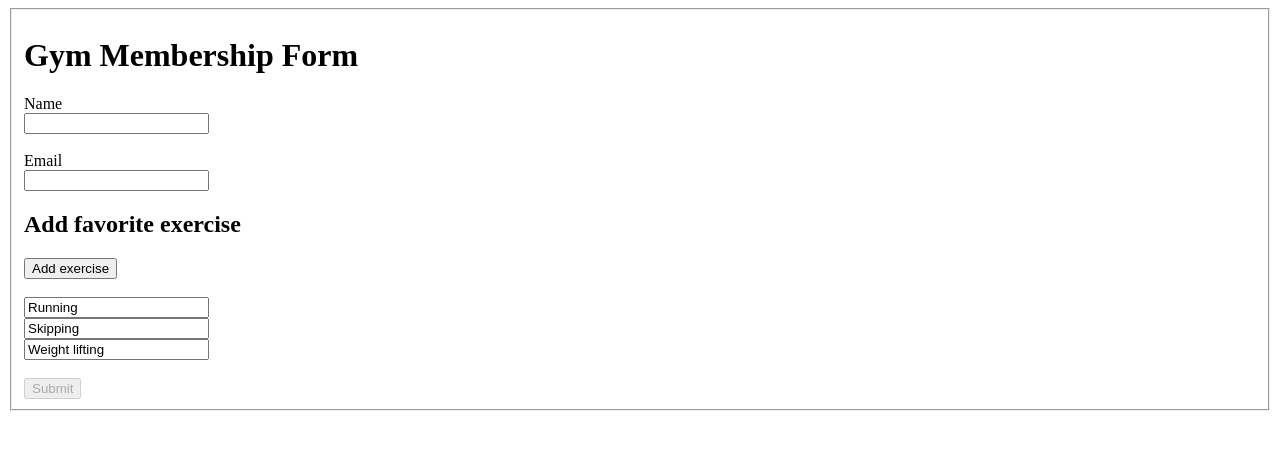
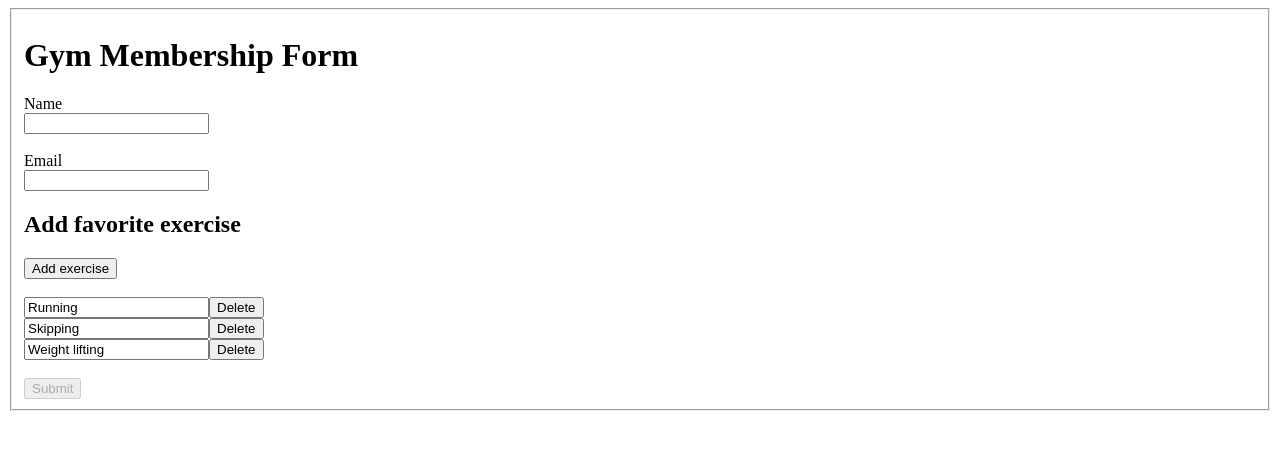
Before and after one commit to SanyiToth/gym-membership-form, an Angular app: page / in a window 1280 px wide. Shown: the top 450 px of the page. Built offline with nearby package versions, Linux system fonts and the light colour scheme.

Commit message:
delete button added and works

```diff
--- a/src/app/my-form/my-form.component.html
+++ b/src/app/my-form/my-form.component.html
@@ -20,6 +20,7 @@
     <div formArrayName="exercises">
       <div *ngFor="let control of exercises.controls; let i = index">
         <input type="text" [formControlName]="i">
+        <button (click)="removeExercise(i)">Delete</button>
       </div>
     </div>
 
--- a/src/app/my-form/my-form.component.ts
+++ b/src/app/my-form/my-form.component.ts
@@ -9,16 +9,7 @@ import {FormArray, FormBuilder, FormControl, FormGroup, Validators} from '@angul
 export class MyFormComponent implements OnInit {
   myForm: FormGroup;
 
-  /*  exercises = new FormArray([
-      new FormControl(),
-      new FormControl(),
-      new FormControl()
-    ]);*/
-
-
   constructor(private formBuilder: FormBuilder) {
-
-
     this.myForm = this.createMyForm();
   }
 
@@ -43,6 +34,10 @@ export class MyFormComponent implements OnInit {
     this.exercises.push(new FormControl());
   }
 
+  removeExercise(index: number): void {
+    this.exercises.removeAt(index);
+  }
+
   ngOnInit(): void {
   }
 
```
